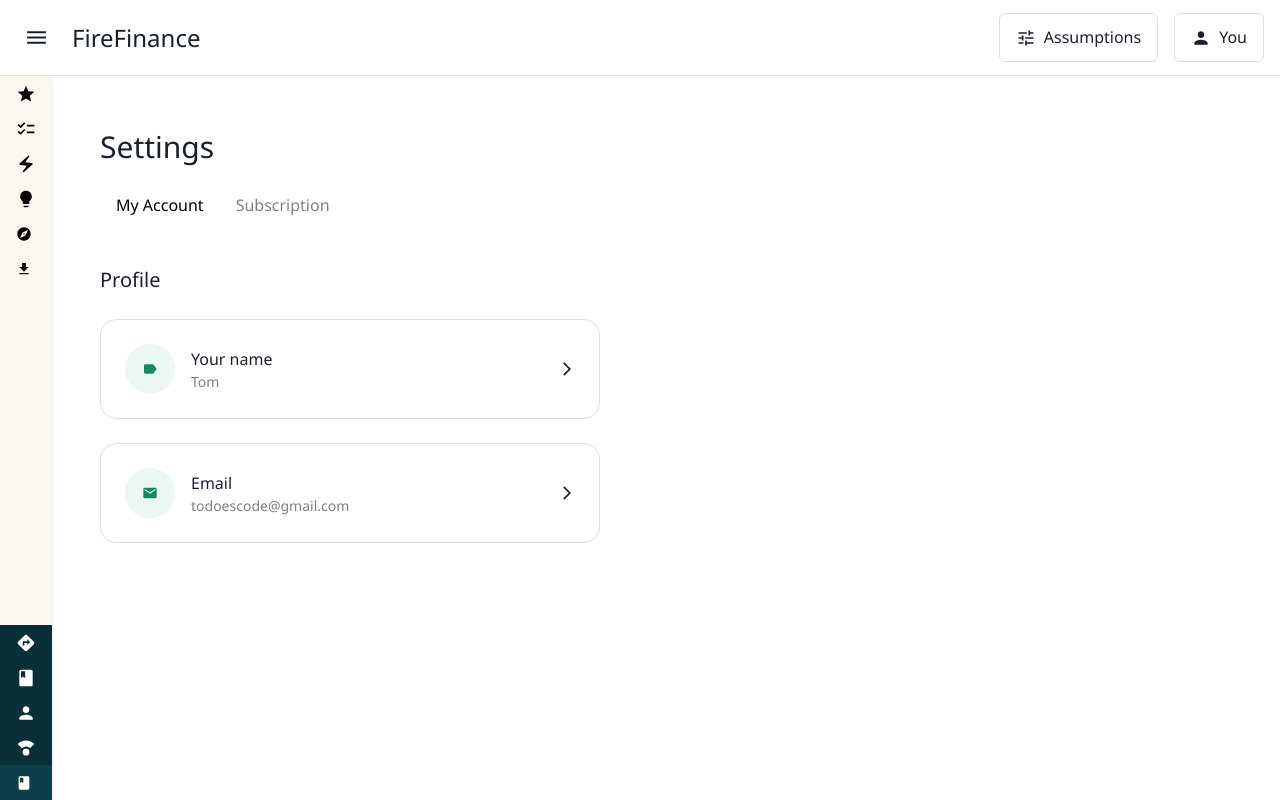
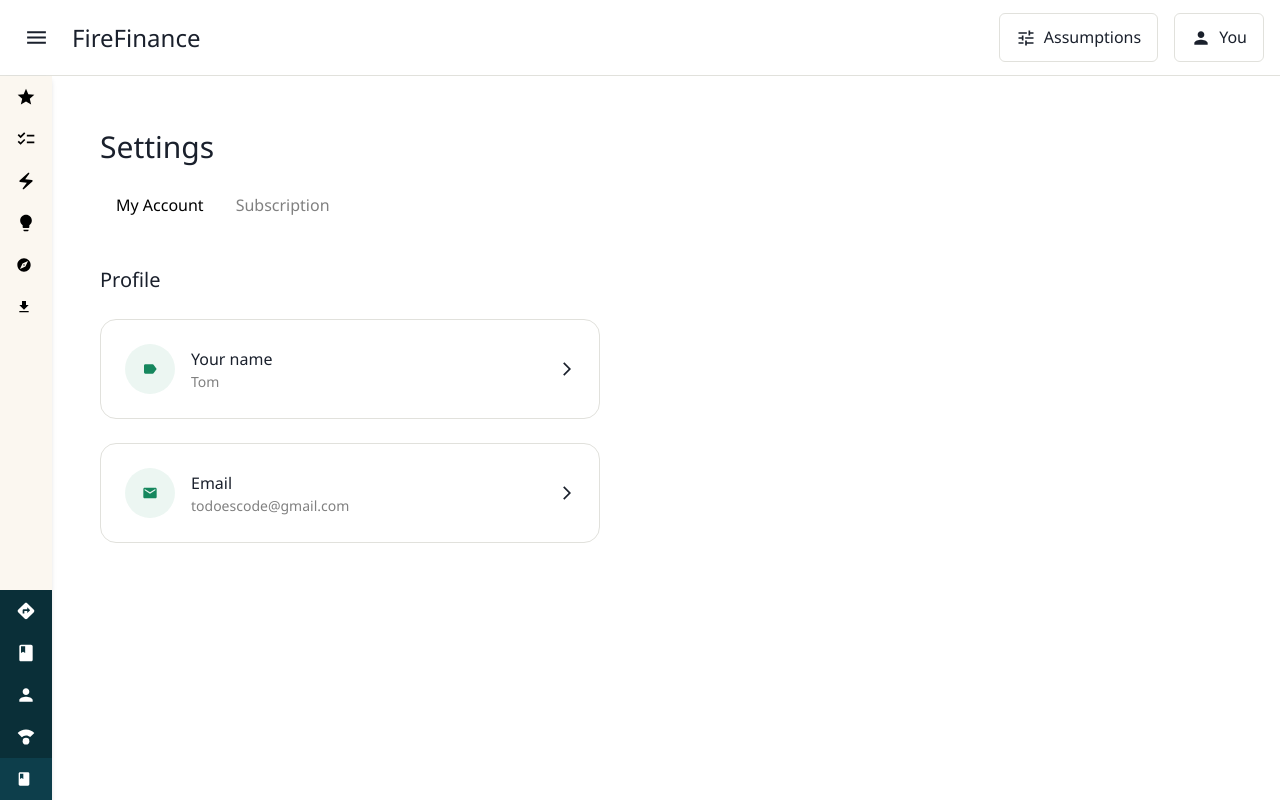
Before and after one commit to therealbluepandabear/fire-finance, a React (Create React App) app: page / in a window 1280 px wide. Built offline with nearby package versions, Linux system fonts and the light colour scheme.

Commit message:
Major improvements to `<Menu>` component.

```diff
--- a/src/components/ui/new/Menu.tsx
+++ b/src/components/ui/new/Menu.tsx
@@ -2,20 +2,20 @@ import { Box, Button, Flex, HTMLChakraProps, Text } from '@chakra-ui/react'
 import { PropsWithChildren, useState } from 'react'
 
 interface DisplayProps<T extends MenuItem | SubMenuItem> {
-    isSelected: boolean
+    selectedItem: MenuItemSelection | null
     item: T
     textColor: string
     onClick: () => void
 }
 
-function MenuItemButton({ children, ...props }: HTMLChakraProps<'button'> & PropsWithChildren): JSX.Element {
+function MenuItemButtonBase({ children, ...props }: HTMLChakraProps<'button'> & PropsWithChildren): JSX.Element {
     return (
         <Button
             flexDirection='row'
             justifyContent='flex-start'
             paddingStart='16px'
-            minHeight='35px'
-            height='35px'
+            minHeight='42px'
+            height='42px'
             borderRadius='0px'
             {...props}
         >
@@ -26,10 +26,11 @@ function MenuItemButton({ children, ...props }: HTMLChakraProps<'button'> & Prop
 
 function MenuItemDisplay(props: MenuProps & DisplayProps<MenuItem>): JSX.Element {
     return (
-        <MenuItemButton
-            background={props.isSelected ? 'lightBlue' : 'transparent'}
+        <MenuItemButtonBase
             onClick={props.onClick}
-            textColor={props.textColor}
+            textColor={props.selectedItem?.selectedMenuItem === props.item ? 'rgba(22, 135, 94, 0.64)' : props.textColor}
+            borderBottom={props.selectedItem?.selectedMenuItem === props.item && !props.selectedItem?.selectedSubMenuItem ? '1px solid rgba(22, 135, 94, 0.64)' : ''}
+            background='transparent'
         >
             {props.item.leftContent}
 
@@ -38,19 +39,23 @@ function MenuItemDisplay(props: MenuProps & DisplayProps<MenuItem>): JSX.Element
                     fontSize='16px'
                     paddingStart='16px'
                     fontWeight='bold'
+                    textColor={props.textColor}
                 >{props.item.label}</Text>
             )}
-        </MenuItemButton>
+        </MenuItemButtonBase>
     )
 }
 
 function SubMenuItemDisplay(props: MenuProps & DisplayProps<SubMenuItem>): JSX.Element {
     return (
-        <MenuItemButton
-            background={props.isSelected ? 'lightBlue' : 'transparent'}
+        <MenuItemButtonBase
+            borderBottom={props.selectedItem?.selectedSubMenuItem === props.item ? '1px solid rgba(22, 135, 94, 0.64)' : ''}
+            background='transparent'
             onClick={props.onClick}
             textColor={props.textColor}
-        >{props.item.label}</MenuItemButton>
+        >
+            {props.item.label}
+        </MenuItemButtonBase>
     )
 }
 
@@ -73,25 +78,45 @@ export interface MenuItem {
     subMenuItems?: SubMenuItem[]
 }
 
+interface MenuItemSelection {
+    selectedMenuItem: MenuItem
+    selectedSubMenuItem?: SubMenuItem
+}
+
 interface MenuProps {
     isOpen: boolean
     onItemClick: (item: MenuItem | SubMenuItem) => void
     menuItemGroups: MenuItemGroup[]
 }
 
+function findSubMenuItemParent(menuItemGroups: MenuItemGroup[], subMenuItem: SubMenuItem): MenuItem | undefined {
+    const combinedMenuItems: MenuItem[] = menuItemGroups
+        .map(menuItemGroup => menuItemGroup.menuItems)
+        .flat()
+
+    return combinedMenuItems
+        .find(menuItem => menuItem.subMenuItems && menuItem.subMenuItems.includes(subMenuItem))
+}
+
 export default function Menu(props: MenuProps): JSX.Element {
     // If a particular menu item is open it means the
     // sub items of that menu item are showing
     const [openMenuItems, setOpenMenuItems] = useState<MenuItem[]>([])
-    const [selectedItem, setSelectedItem] = useState<(MenuItem | SubMenuItem) | null>(null)
+    const [selectedItem, setSelectedItem] = useState<MenuItemSelection | null>(null)
 
     function itemClickHandler(item: MenuItem | SubMenuItem): void {
         props.onItemClick(item)
 
         const isMenuItem = 'leftContent' in item
 
-        if ((isMenuItem && !item.subMenuItems) || !isMenuItem) {
-            setSelectedItem(item)
+        if (isMenuItem && !item.subMenuItems) {
+            setSelectedItem({ selectedMenuItem: item })
+        } else if (!isMenuItem) {
+            const parentMenuItem = findSubMenuItemParent(props.menuItemGroups, item)
+
+            if (parentMenuItem) {
+                setSelectedItem({ selectedMenuItem: parentMenuItem, selectedSubMenuItem: item })
+            }
         }
 
         if (isMenuItem && item.subMenuItems) {
@@ -144,7 +169,7 @@ export default function Menu(props: MenuProps): JSX.Element {
                                         <MenuItemDisplay
                                             textColor={menuItemGroup.textColor}
                                             key={index}
-                                            isSelected={selectedItem === menuItem}
+                                            selectedItem={selectedItem}
                                             item={menuItem}
                                             onClick={() => itemClickHandler(menuItem)}
                                             {...props}
@@ -161,7 +186,7 @@ export default function Menu(props: MenuProps): JSX.Element {
                                                         <SubMenuItemDisplay
                                                             textColor={menuItemGroup.textColor}
                                                             key={index}
-                                                            isSelected={selectedItem === subMenuItem}
+                                                            selectedItem={selectedItem}
                                                             item={subMenuItem}
                                                             onClick={() => itemClickHandler(subMenuItem)}
                                                             {...props}
```
